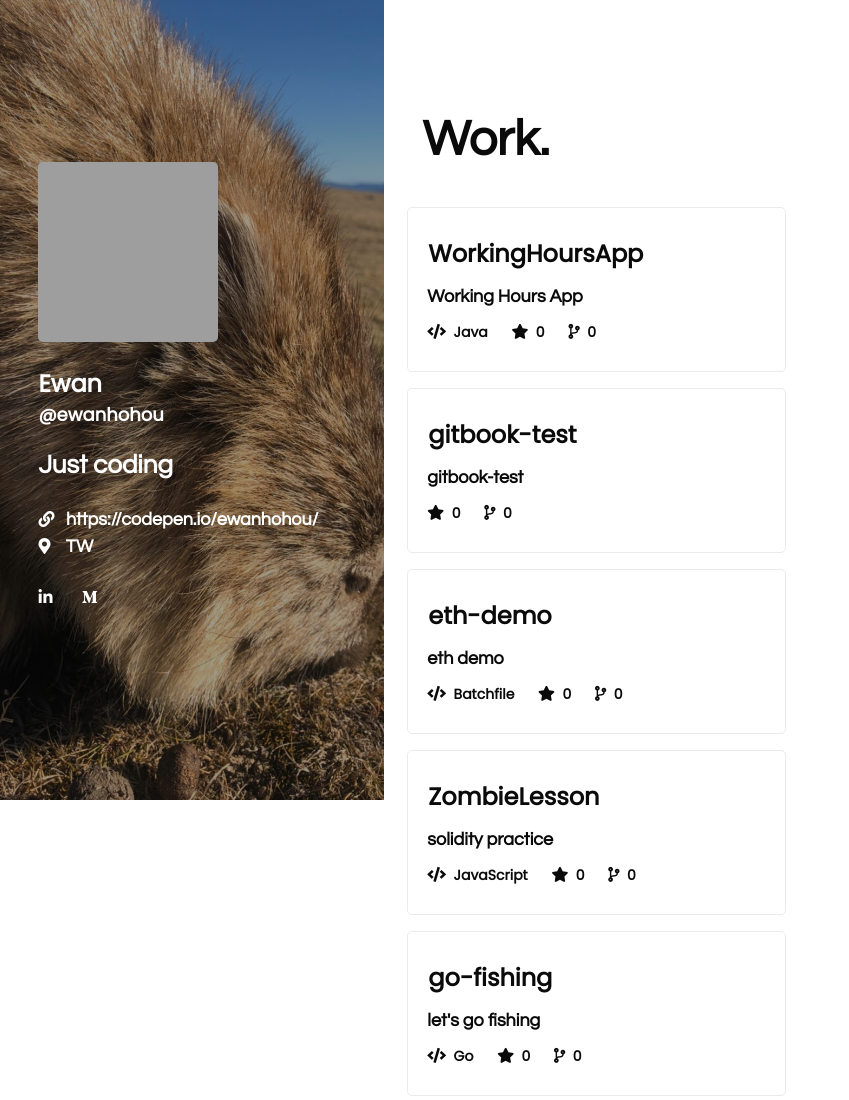
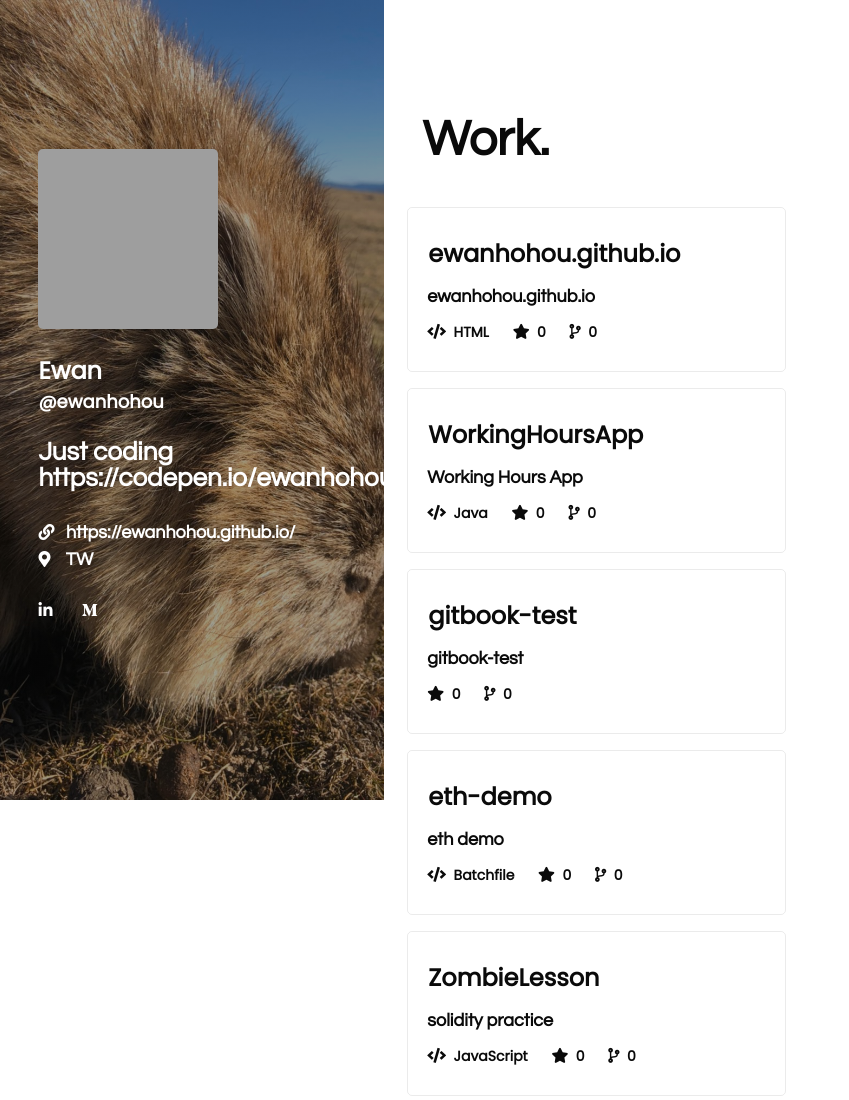
Before and after one commit to ewanhohou/ewanhohou.github.io, a plain HTML site: page index.html in a window 1280 px wide. Shown: the top 1100 px of the page, without its empty margins (0-849 px from the left). Drawn offline with nearby package versions, Linux system fonts and the light colour scheme; no server answers; grey boxes are pictures that could not be loaded; a script that the page names is missing.

Commit message:
update repo

```diff
--- a/index.html
+++ b/index.html
@@ -17,11 +17,12 @@
     <div id="profile">
       <div id="profile_img" style="background: url(https://avatars1.githubusercontent.com/u/19665355?v=4) center;"></div>
       <div id="username"><span style="display:block;">Ewan</span><a href="https://github.com/ewanhohou">@ewanhohou</a></div>
-      <div id="userbio" style="display: block;">Just coding</div>
+      <div id="userbio" style="display: block;">Just coding
+https://codepen.io/ewanhohou/</div>
       <div id="about">
                 <span style="display:none;"><i class="fas fa-users"></i> &nbsp; null</span>
                 <span style="display:none;"><i class="fas fa-envelope"></i> &nbsp; null</span>
-                <span style="display:block;"><i class="fas fa-link"></i> &nbsp; <a href="https://codepen.io/ewanhohou/">https://codepen.io/ewanhohou/</a></span>
+                <span style="display:block;"><i class="fas fa-link"></i> &nbsp; <a href="https://ewanhohou.github.io/">https://ewanhohou.github.io/</a></span>
                 <span style="display:block;"><i class="fas fa-map-marker-alt"></i> &nbsp;&nbsp; TW</span>
                 <span style="display:none;"><i class="fas fa-user-tie"></i> &nbsp;&nbsp; Available for hire</span>
                 <div class="socials">
@@ -36,6 +37,19 @@
       <div id="work">
         <h1>Work.</h1>
         <div class="projects" id="work_section">
+                        <a href="https://github.com/ewanhohou/ewanhohou.github.io" target="_blank">
+                        <section>
+                            <div class="section_title">ewanhohou.github.io</div>
+                            <div class="about_section">
+                            <span style="display:block;">ewanhohou.github.io</span>
+                            </div>
+                            <div class="bottom_section">
+                                <span style="display:inline-block;"><i class="fas fa-code"></i>&nbsp; HTML</span>
+                                <span><i class="fas fa-star"></i>&nbsp; 0</span>
+                                <span><i class="fas fa-code-branch"></i>&nbsp; 0</span>
+                            </div>
+                        </section>
+                        </a>
                         <a href="https://github.com/ewanhohou/WorkingHoursApp" target="_blank">
                         <section>
                             <div class="section_title">WorkingHoursApp</div>
```
